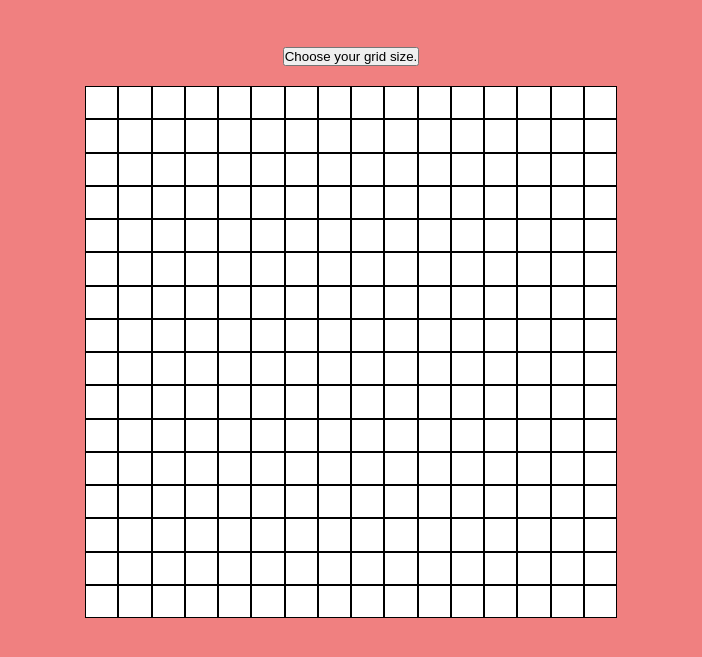
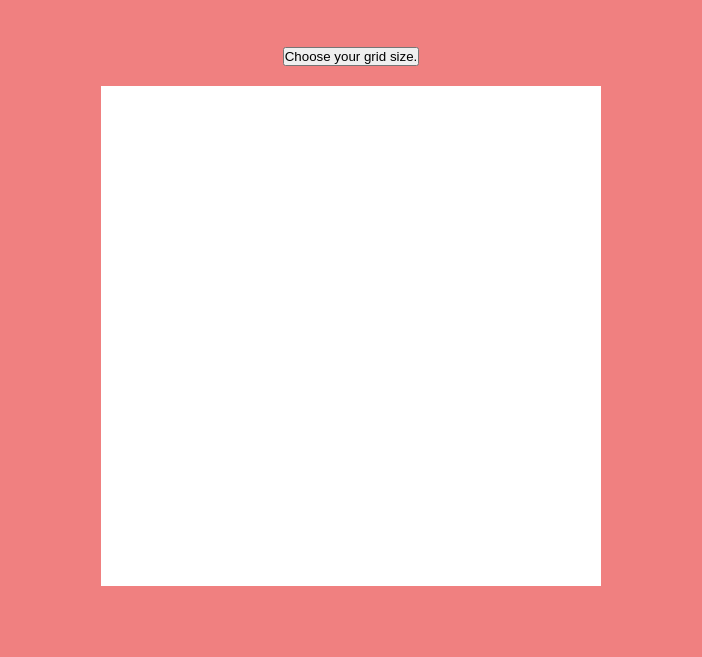
Before and after one commit to waitegeoff2/etch-a-sketch, a plain HTML site: page index.html in a window 1280 px wide. Shown: the part 99-756 px from the top of the page, without its empty margins (289-991 px from the left). Drawn offline with Linux system fonts and the light colour scheme.

Commit message:
fix issue where borders were expanding grid

```diff
--- a/java-etch.js
+++ b/java-etch.js
@@ -16,10 +16,10 @@ function makeRows (size) {
             // for each div column, loops SIZE rows and appends to the column
             const row = document.createElement("div");
             row.classList.add("gridrow");
-            row.style.border = "1px solid black";
             column.appendChild(row);
 
             //set the size of each box so that max size of container is 500px
+            // NEED TO ADD MORE DECIMALS TO AVOID ROUNDING ERRORS
 
             row.style.height = (500/size) + "px";
             row.style.width = (500/size) + "px";
--- a/styles.css
+++ b/styles.css
@@ -34,4 +34,5 @@ body {
 
 .gridrow {
    background-color: white;
+   border-collapse: collapse;
 }
```
